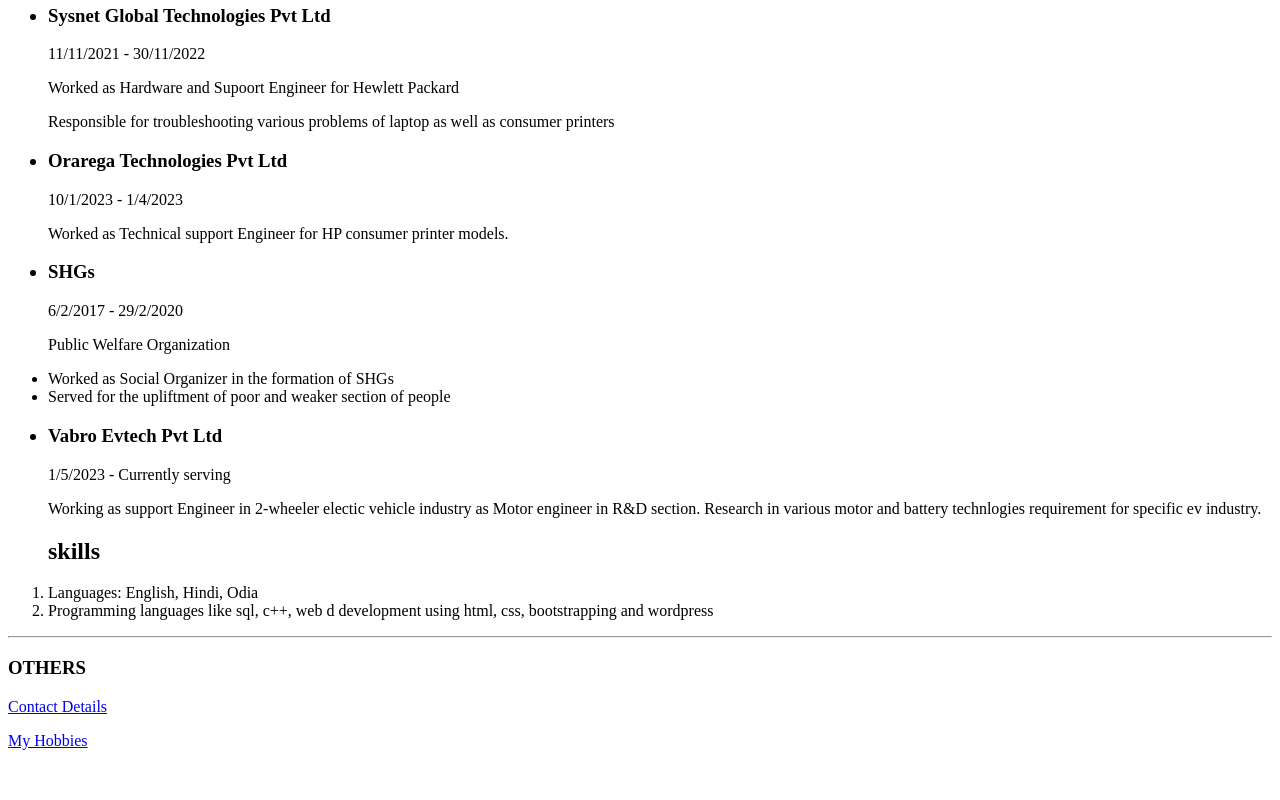
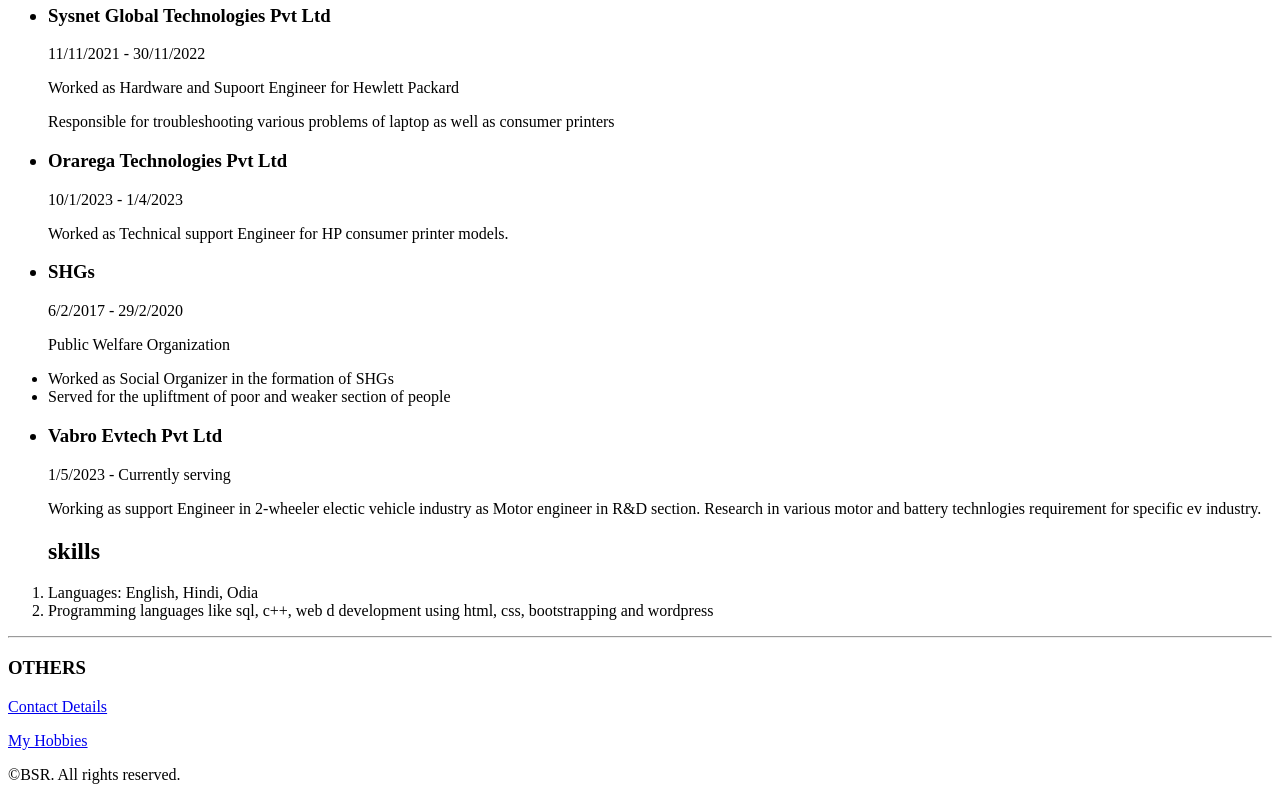
Before and after one commit to Barricade63/html-Profile, a plain HTML site: page index.html in a window 1280 px wide. Shown: the part 408-1208 px from the top of the page. Before the commit the page ends 1174 px from the top, so only its background shows below. Drawn offline with Linux system fonts and the light colour scheme; files whose address does not match are found by name.

Commit message:
Update index.html

```diff
--- a/index.html
+++ b/index.html
@@ -47,5 +47,8 @@
     <h3>OTHERS</h3>
     <p><a href="D:\1st website\assets\Contact details.html">Contact Details</a></p>
     <p><a href="D:\1st website\assets\My Hobbies.html">My Hobbies</a></p>
+    <footer>
+         <p>©BSR. All rights reserved.</p>
+    </footer>
 </body>
 </html>
```
